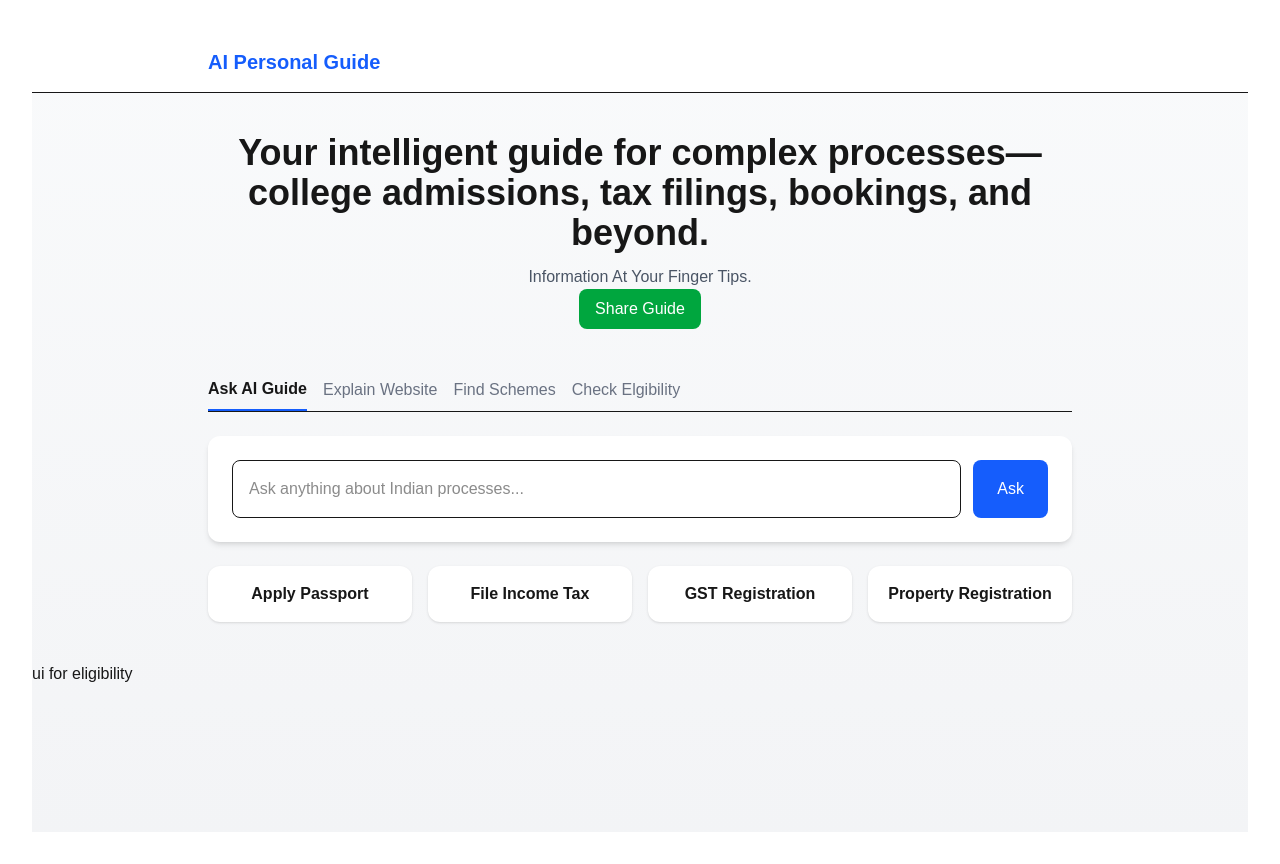
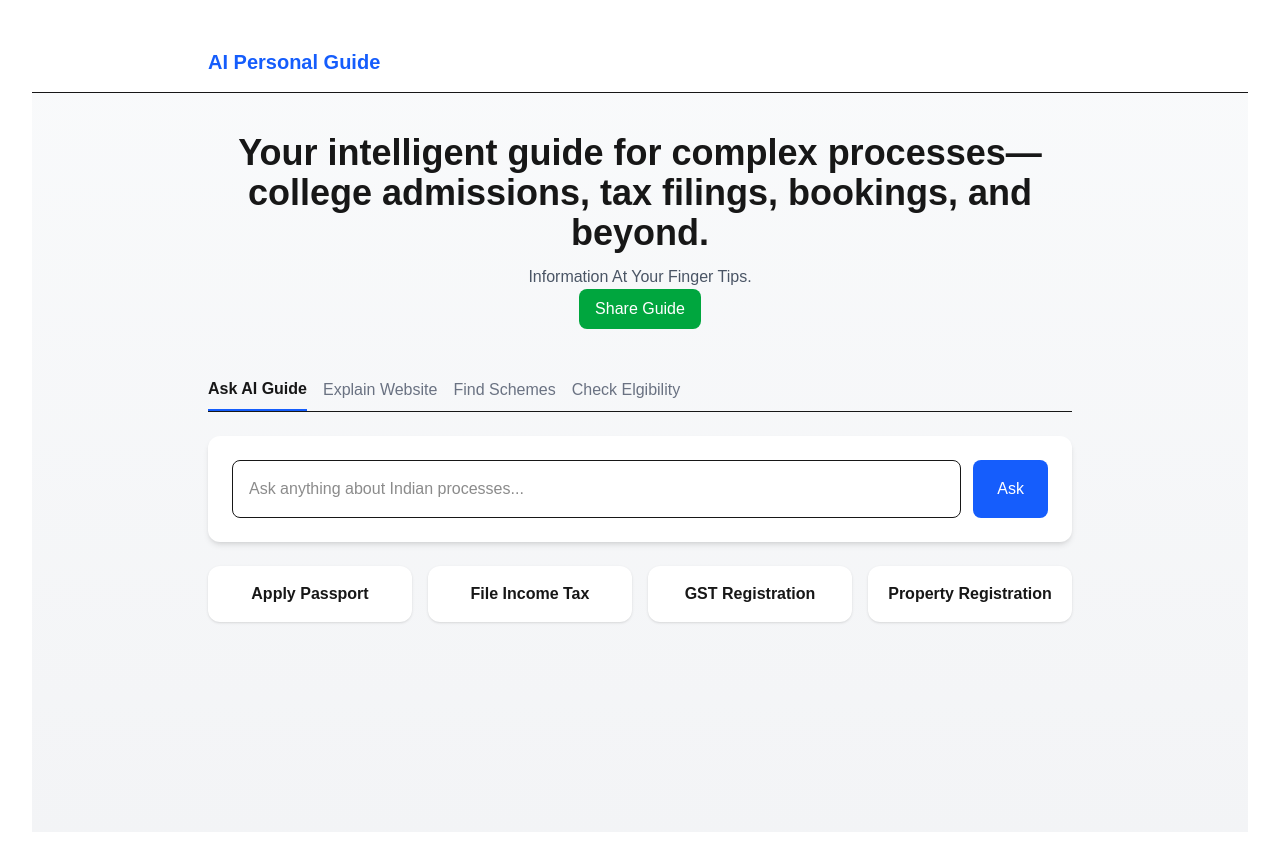
Before and after one commit to mahselsri/ai-form-agent, a Next.js app: page / in a window 1280 px wide. Built offline with nearby package versions, Linux system fonts and the light colour scheme.

Commit message:
UI Fixes

```diff
--- a/app/page.tsx
+++ b/app/page.tsx
@@ -354,7 +354,7 @@ Apply / Learn More →
 
 )}
 
-{'ui for eligibility'}
+
 {activeTab === "eligibility" && !loading && schemes && (
   <SchemeResults schemes={schemes} />
 )}
```
